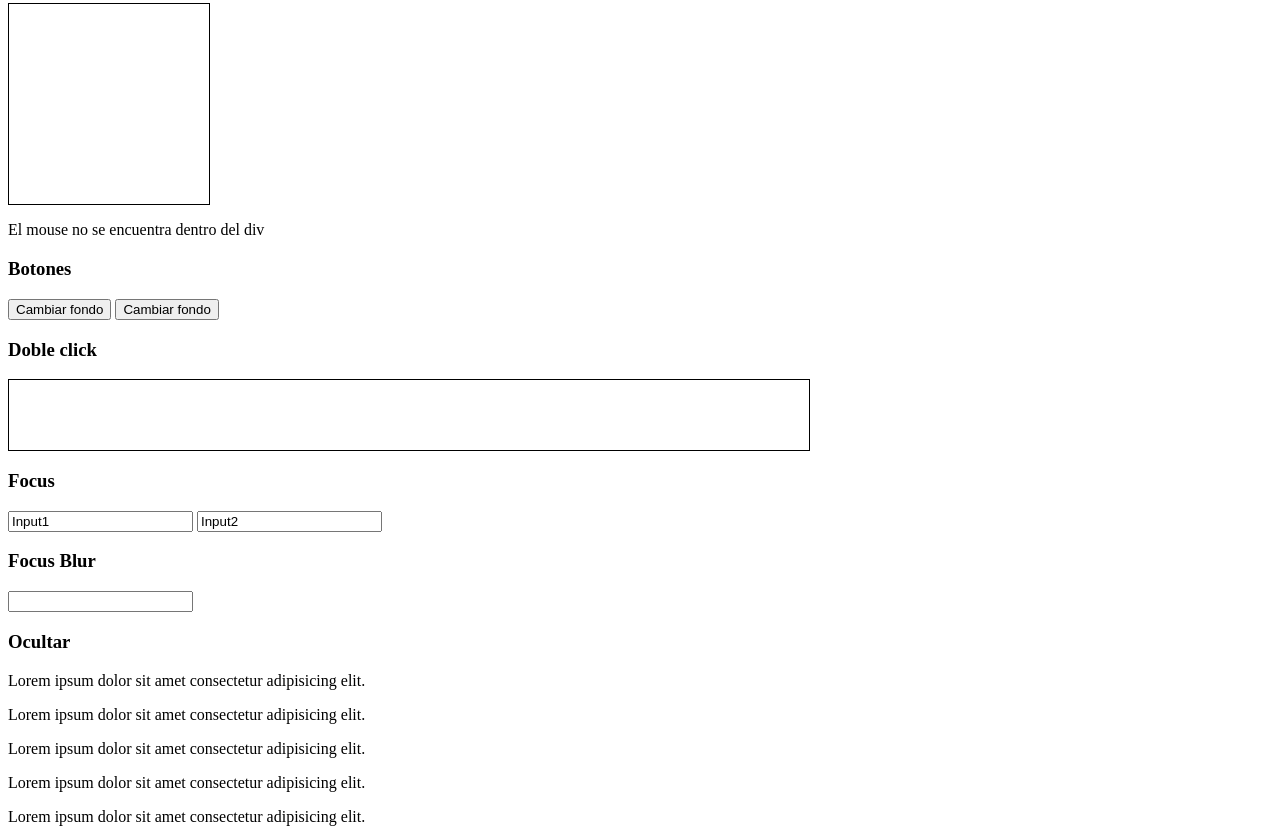
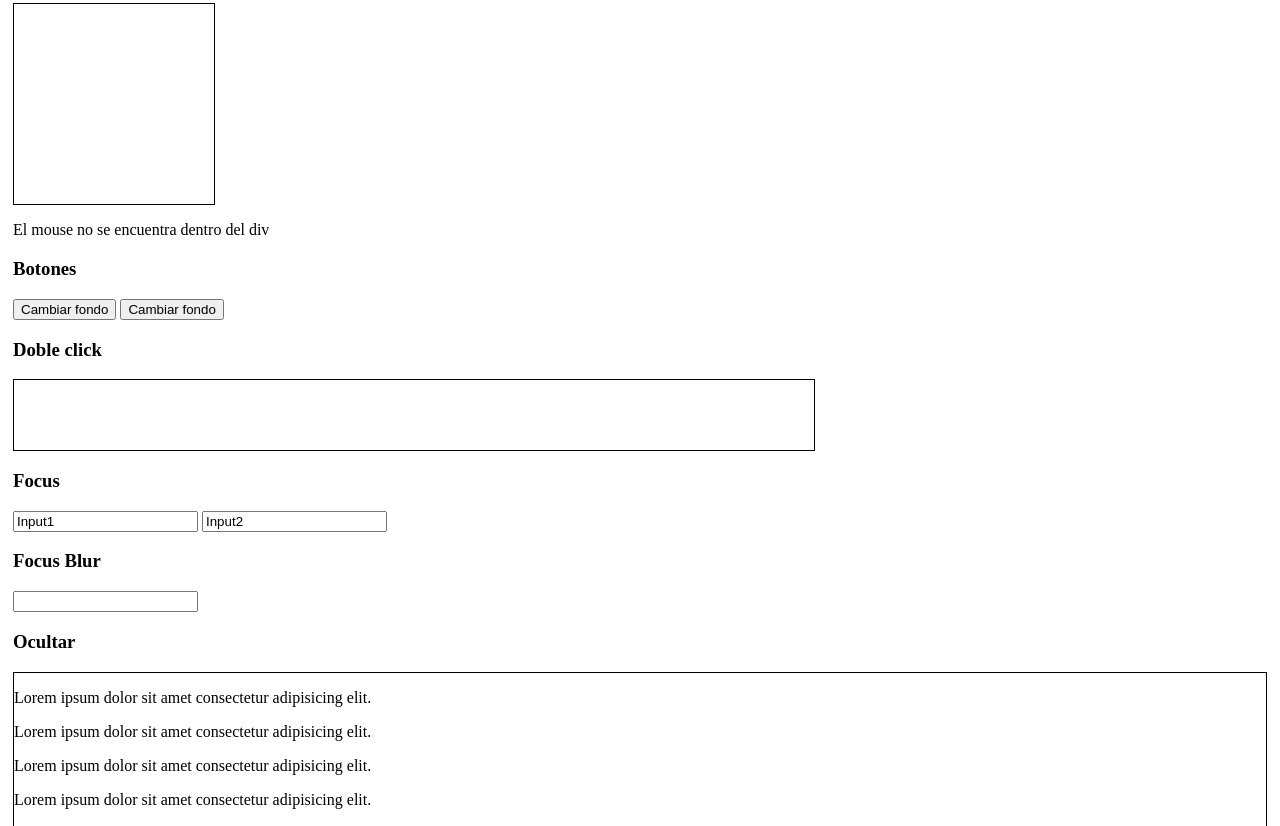
Before and after one commit to VeraMatiasE/Actividad-Aulica-16-JQuery, a plain HTML site: page index.html in a window 1280 px wide. Shown: the part 1974-2800 px from the top of the page. Drawn offline with nearby package versions, Linux system fonts and the light colour scheme.

Commit message:
Update style.css

```diff
--- a/css/style.css
+++ b/css/style.css
@@ -1,6 +1,10 @@
 table,
 td {
   border: 1px solid black;
+}
+
+section {
+  margin: 5px;
 }
 
 table {
@@ -19,7 +23,6 @@ table {
 #divMouseCoordenada {
   width: 200px;
   height: 200px;
-  border: 1px solid black;
 }
 
 #divDobleclick {
@@ -27,3 +30,8 @@ table {
   height: 70px;
   border: 1px solid black;
 }
+
+.div-recuadro {
+  border: 1px solid black;
+  min-height: 10px;
+}
```
